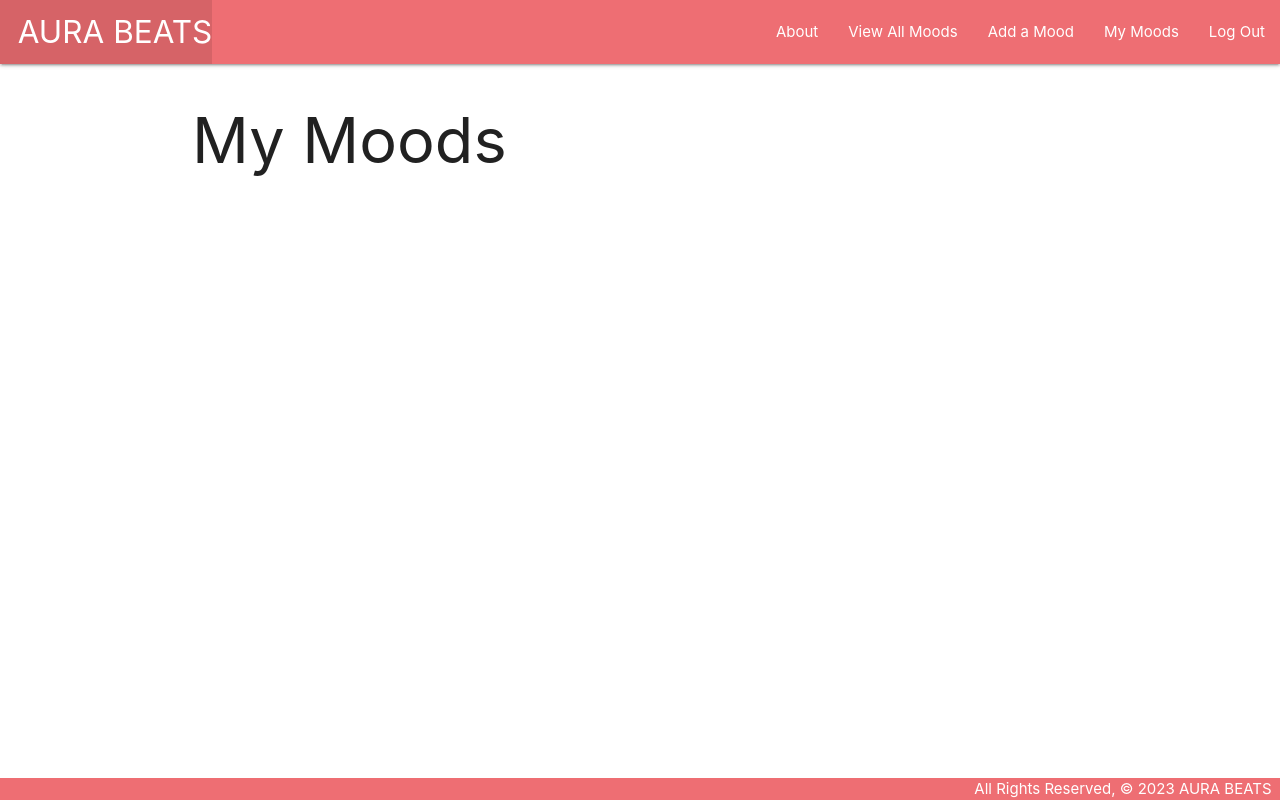
After one commit to caitlinds/aura-beats-cds, a Django app: page /moods/my_moods in a window 1280 px wide. The commit adds this page. Run offline with Django 4.2, Linux system fonts and the light colour scheme; the visitor is signed in with stand-in values (Sample User, id 1); data that the repository does not hold is empty.

Commit message:
my moods

```diff
--- a/main_app/templates/base.html
+++ b/main_app/templates/base.html
@@ -23,6 +23,7 @@
           {% if user.is_authenticated %}
             <li><a href="{% url 'index' %}">View All Moods</a></li>
             <li><a href="{% url 'moods_create' %}">Add a Mood</a></li>
+            <li><a href="{% url 'my_moods' %}">My Moods</a></li>
             <li><a href="{% url 'logout' %}">Log Out</a></li>
           {% else %}
           <li><a href="{% url 'signup' %}">Sign Up</a></li>
--- /dev/null
+++ b/main_app/templates/main_app/mood_list.html
@@ -0,0 +1,16 @@
+{% extends 'base.html' %}
+{% block content %}
+<h1>My Moods</h1>
+{% for mood in moods %}
+  <a href="{% url 'detail' mood.id %}">
+    <div class="card">
+        <div class="card-content">
+            <span class="card-title">{{ mood.name }}</span>
+            <p>Description: {{ mood.description }}</p>
+        </div>
+    </div>
+  </a>
+{% endfor %}
+
+
+{% endblock %}
--- a/main_app/templates/moods/detail.html
+++ b/main_app/templates/moods/detail.html
@@ -1,7 +1,7 @@
 {% extends 'base.html' %}
 {% block content %}
 
-<h1>My Moods</h1>
+<h1>Mood Details</h1>
 
 <div class="row">
   <div class="col s6">
--- a/main_app/urls.py
+++ b/main_app/urls.py
@@ -12,4 +12,5 @@ urlpatterns = [
   path('moods/<int:pk>/delete/', views.MoodDelete.as_view(), name='moods_delete'),
   path('', views.favorites, name='favorites'),
   path('favorites/<int:id>/', views.mood_favorite_list, name='mood_favorite_list'),
+  path('moods/my_moods', views.my_moods, name='my_moods'),
 ]
--- a/main_app/views.py
+++ b/main_app/views.py
@@ -4,12 +4,8 @@ from django.views.generic import ListView, DetailView
 from django.contrib.auth import login
 from django.contrib.auth.forms import UserCreationForm
 from django.contrib.auth.decorators import login_required
-from .models import Mood
-
-moods = [
-  {'name': 'Happy', 'description': 'happy'},
-  {'name': 'Blue', 'description': 'sad'},
-]
+from .models import Mood, User
+from datetime import date
 
 def home(request):
   return render(request, 'home.html')
@@ -33,7 +29,7 @@ def about(request):
 
 @login_required
 def moods_index(request):
-  moods = Mood.objects.all()
+  moods = Mood.objects.all().order_by('-id').values()
   return render(request, 'moods/index.html', { 'moods': moods })
 
 @login_required
@@ -59,6 +55,12 @@ def mood_favorite_list(request, id):
     }
     return render(request, 'favorites/mood_favorite_list.html', context)
 
+@login_required
+def my_moods(request):
+  userz = request.user
+  moods_list = Mood.objects.filter(user=request.user).order_by('-id').values()
+  return render(request, 'main_app/mood_list.html', { 'moods': moods_list, 'user': userz})
+
 class MoodCreate(CreateView):
   model = Mood
   fields = ['name', 'description']
@@ -72,7 +74,6 @@ class MoodUpdate(UpdateView):
     model = Mood
     fields = ['description']
 
-
 class MoodDelete(DeleteView):
     model = Mood
     success_url = '/moods'
```
